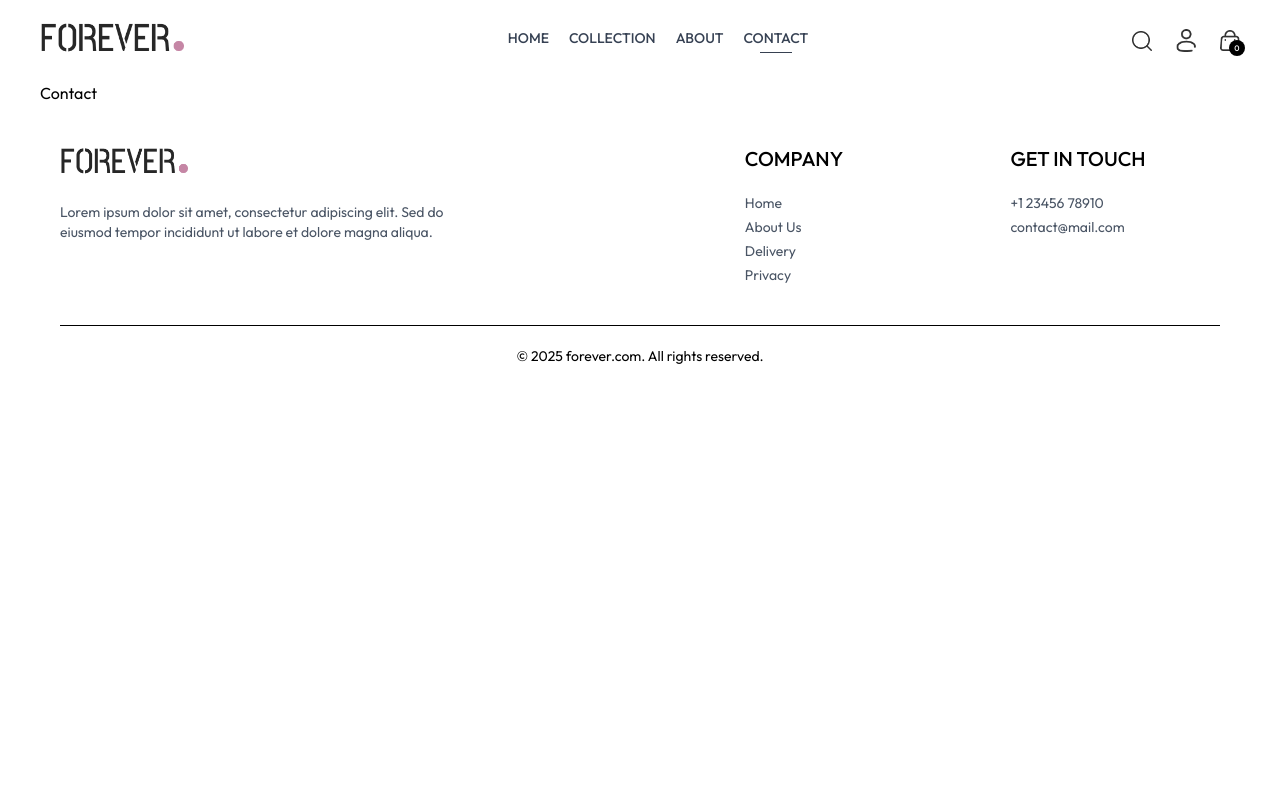
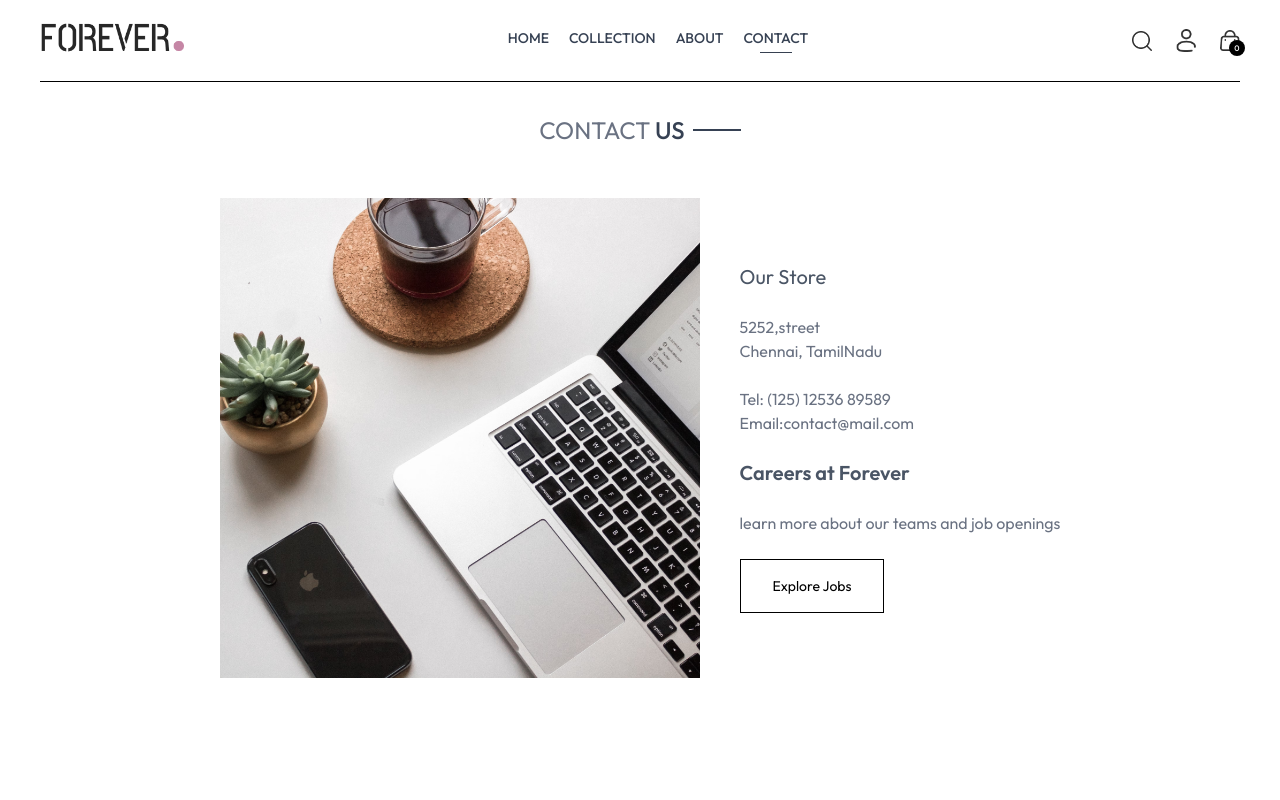
Before and after one commit to Smrd1104/mens-wear, a React (Vite) app in the folder frontend/: page /contact in a window 1280 px wide. Shown: the top 800 px of the page. Built offline with nearby package versions, Linux system fonts and the light colour scheme.

Commit message:
contact page completed

```diff
--- a/frontend/src/pages/Contact.jsx
+++ b/frontend/src/pages/Contact.jsx
@@ -1,8 +1,26 @@
-import React from 'react'
-
+import { assets } from "../assets/frontend_assets/assets"
+import Title from "../components/Title"
+import NewsLetter from "../components/NewsLetter"
 const Contact = () => {
     return (
-        <div>Contact</div>
+        <div>
+            <div className='text-2xl text-center pt-8 border-t'>
+                <Title text1={'Contact '} text2={'us'} />
+            </div>
+
+            <div className="my-10 flex flex-col md:flex-row justify-center gap-10 mb-28">
+                <img src={assets.contact_img} alt="" className=" w-full md:max-w-[480px]" />
+                <div className="flex flex-col justify-center items-start gap-6">
+                    <p className="fond-semibold text-xl text-gray-600">Our Store</p>
+                    <p className="text-gray-500">5252,street <br /> Chennai, TamilNadu</p>
+                    <p className="text-gray-500">Tel: (125) 12536 89589 <br /> Email:contact@mail.com</p>
+                    <p className="font-semibold text-xl text-gray-600">Careers at Forever</p>
+                    <p className="Capitalize text-gray-500">learn more about our teams and job openings</p>
+                    <button className="border border-black px-8 py-4 text-sm hover:bg-black hover:text-white transition-all duration-500 cursor-pointer">Explore Jobs</button>
+                </div>
+            </div>
+            <NewsLetter />
+        </div>
     )
 }
 
```
